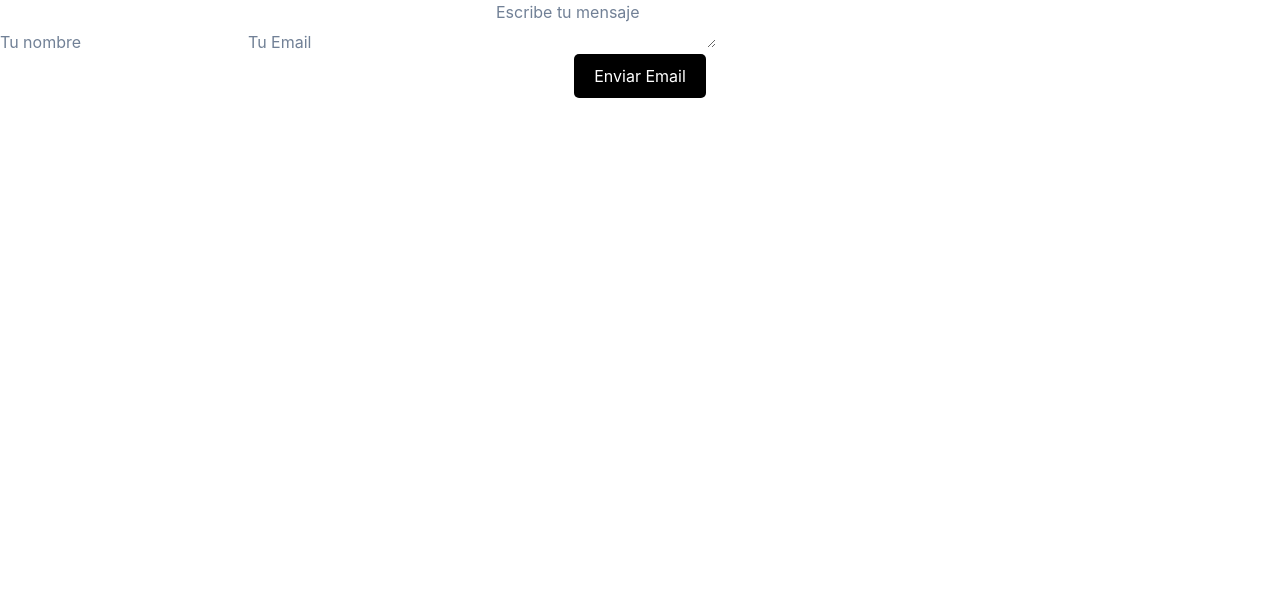
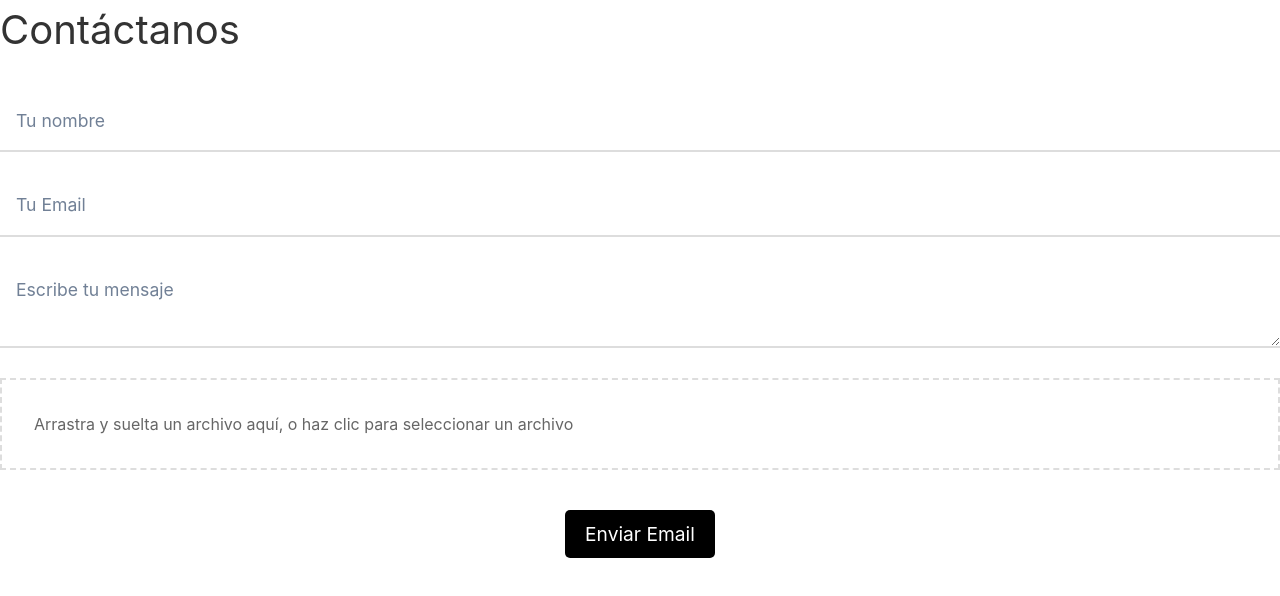
Before and after one commit to AgustinaMonzon/rrconsultora, a React (Create React App) app: page /contact in a window 1280 px wide. Shown: the top 596 px of the page. Built offline with nearby package versions, Linux system fonts and the light colour scheme.

Commit message:
cambios en el form de contacto

```diff
--- a/package.json
+++ b/package.json
@@ -11,8 +11,10 @@
     "@testing-library/jest-dom": "^5.16.5",
     "@testing-library/react": "^13.4.0",
     "@testing-library/user-event": "^13.5.0",
+    "pdf-viewer-reactjs": "^2.2.3",
     "react": "^18.2.0",
     "react-dom": "^18.2.0",
+    "react-dropzone": "^14.2.3",
     "react-icons": "^4.7.1",
     "react-router-dom": "^6.8.1",
     "react-scripts": "5.0.1",
--- /dev/null
+++ b/src/Components/Contact/Contact.css
@@ -0,0 +1,59 @@
+/* Estilos para el título */
+.contact-title {
+    font-size: 2.5rem;
+    color: #333;
+    margin-bottom: 2rem;
+  }
+
+  /* Estilos para los campos de entrada */
+  .form-input {
+    width: 100%;
+    padding: 1rem;
+    font-size: 1.1rem;
+    border: none;
+    border-bottom: 2px solid #ddd;
+    margin-bottom: 1.5rem;
+    transition: border-bottom-color 0.2s ease-in-out;
+  }
+
+  .form-input:focus {
+    outline: none;
+    border-bottom-color: #0099cc;
+  }
+
+  /* Estilos para el contenedor del archivo PDF */
+  .dropzone {
+    margin-bottom: 1.5rem;
+    border: 2px dashed #ddd;
+    padding: 2rem;
+  }
+
+  .dropzone p {
+    margin: 0;
+    font-size: 1rem;
+    color: #666;
+  }
+
+  .pdf-preview {
+    margin-top: 1rem;
+  }
+
+  .pdf-viewer {
+    border: none;
+  }
+
+  /* Estilos para el botón de envío */
+  button[type="submit"] {
+    background-color: #0099cc;
+    color: white;
+    border: none;
+    border-radius: 5px;
+    padding: 1rem 2rem;
+    font-size: 1.2rem;
+    cursor: pointer;
+    transition: background-color 0.2s ease-in-out;
+  }
+
+  button[type="submit"]:hover {
+    background-color: #0077b3;
+  }
--- a/src/Components/Contact/Contact.js
+++ b/src/Components/Contact/Contact.js
@@ -1,12 +1,14 @@
 import React, { useState } from "react";
-
+import Dropzone from "react-dropzone";
 import swal from "sweetalert";
-
+import PDFViewer from "pdf-viewer-reactjs";
+import "./Contact.css";
 const Contact = () => {
   const [formData, setFormData] = useState({
     name: "",
     email: "",
     message: "",
+    pdf: null,
   });
 
   const [errors, setErrors] = useState({
@@ -24,6 +26,19 @@ const Contact = () => {
       ...errors,
       [e.target.name + "Error"]: "",
     });
+  };
+
+  const handleDrop = (acceptedFiles) => {
+    if (acceptedFiles.length === 1) {
+      const pdfFile = acceptedFiles[0];
+      const reader = new FileReader();
+      reader.onload = () => {
+        setFormData({ ...formData, pdf: reader.result });
+      };
+      reader.readAsDataURL(pdfFile);
+    } else {
+      swal("Solo puede subir un archivo PDF", "", "error");
+    }
   };
 
   const validate = () => {
@@ -51,8 +66,20 @@ const Contact = () => {
     return true;
   };
 
+  const handleSubmit = (e) => {
+    e.preventDefault();
+    const isValid = validate();
+
+    if (isValid) {
+      // Send email
+      console.log(formData);
+    }
+  };
+
   return (
-    <form>
+    <form onSubmit={handleSubmit}>
+      <div className="contact">
+        <h2 className="contact-title">Contáctanos</h2>
         <div className="form">
           <input
             type="text"
@@ -63,7 +90,7 @@ const Contact = () => {
             className="form-input"
           />
           {!formData.name && errors.nameError && (
-          <span style={{ color: "red" }}>{errors.nameError}</span>
+            <span className="form-error">{errors.nameError}</span>
           )}
           <input
             type="email"
@@ -74,7 +101,7 @@ const Contact = () => {
             className="form-input"
           />
           {!formData.email && errors.emailError && (
-          <span style={{ color: "red" }}>{errors.emailError}</span>
+            <span className="form-error">{errors.emailError}</span>
           )}
           <textarea
             name="message"
@@ -84,8 +111,34 @@ const Contact = () => {
             className="form-input"
           />
           {!formData.message && errors.messageError && (
-          <span style={{ color: "red" }}>{errors.messageError}</span>
+            <span className="form-error">{errors.messageError}</span>
           )}
+          <div className="dropzone">
+            <Dropzone onDrop={handleDrop}>
+              {({ getRootProps, getInputProps }) => (
+                <div {...getRootProps()}>
+                  <input {...getInputProps()} />
+                  <p>
+                    Arrastra y suelta un archivo aquí, o haz clic para
+                    seleccionar un archivo
+                  </p>
+                </div>
+              )}
+            </Dropzone>
+            {formData.pdf && (
+              <div className="pdf-preview">
+                <PDFViewer
+                  document={{
+                    data: formData.pdf,
+                  }}
+                  hideRotation={true}
+                  hideToolbar={true}
+                  css="pdf-viewer"
+                />
+              </div>
+            )}
+          </div>
+        </div>
       </div>
       <div style={{ display: "flex", justifyContent: "center" }}>
         <button
@@ -96,6 +149,7 @@ const Contact = () => {
             padding: "10px 20px",
             borderRadius: "5px",
             alignItems: "center",
+            marginTop: "1rem",
           }}
         >
           Enviar Email
@@ -104,5 +158,4 @@ const Contact = () => {
     </form>
   );
 };
-
 export default Contact;
```
Also changed, not shown: 1 other file (tests, documents, lock files or other folders). Lines whose indentation alone changed are shown as unchanged.
